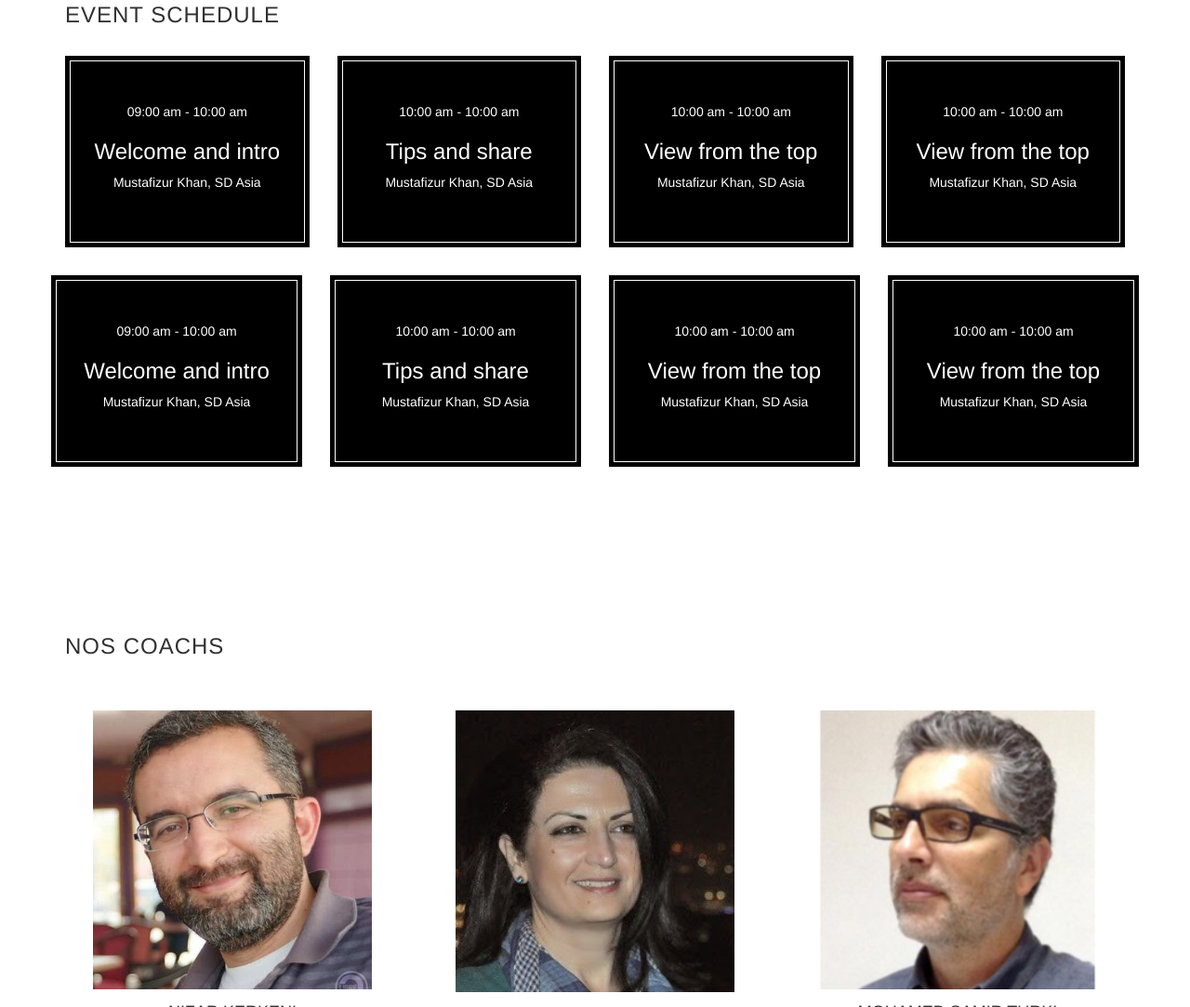
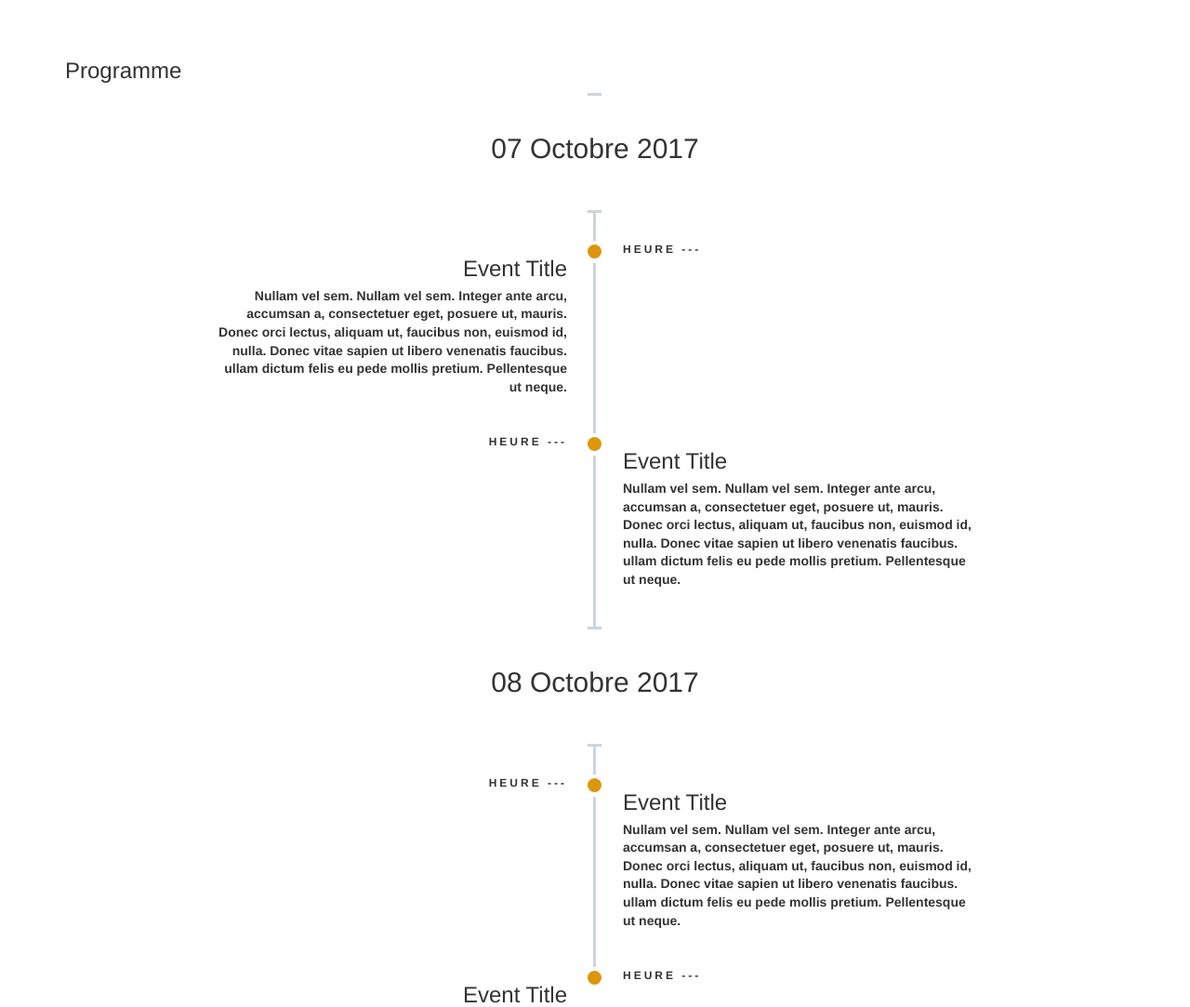
Before and after one commit to SafaTelli/big-data-hackathon-website, a website: page index.html in a window 1280 px wide. Shown: the part 3953-5036 px from the top of the page at 93% size. Drawn offline with nearby package versions, Linux system fonts and the light colour scheme; files that its build step writes are made by us from their sources; files whose address does not match are found by name.

Commit message:
timeline added

```diff
--- a/assets/css/main.css
+++ b/assets/css/main.css
@@ -167,6 +167,15 @@ width: 50% ;
 }
 .section-title-inscription {
 
+  color: #db960d;
+  letter-spacing: 1px;
+  margin: 0 0 20px;
+  text-transform: uppercase;
+  font-family: 'Advent Pro', sans-serif;
+  text-align: left;
+
+}
+.section-title-schedule {
   color: #db960d;
   letter-spacing: 1px;
   margin: 0 0 20px;
--- /dev/null
+++ b/assets/css/style.css
@@ -0,0 +1,285 @@
+body {
+  color: #768390;
+  background: #FFF;
+  font-family: "Effra", Helvetica, sans-serif;
+  padding: 0;
+  -webkit-font-smoothing: antialiased;
+}
+
+h1, h2, h3, h4, h5, h6 {
+  color: #3D4351;
+  margin-top: 0;
+}
+
+a {
+  color: #db960d;
+}
+a:hover {
+  color: #db960d;
+  text-decoration: none;
+}
+
+.example-header {
+  background: #3D4351;
+  color: #FFF;
+  font-weight: 300;
+  padding: 3em 1em;
+  text-align: center;
+}
+.example-header h1 {
+  color: #FFF;
+  font-weight: 300;
+  margin-bottom: 20px;
+}
+.example-header p {
+  font-size: 12px;
+  text-transform: uppercase;
+  letter-spacing: 3px;
+  font-weight: 700;
+}
+
+.container-fluid .row {
+  padding: 0 0 4em 0;
+}
+.container-fluid .row:nth-child(even) {
+  background: #F1F4F5;
+}
+
+.example-title {
+  text-align: center;
+  margin-bottom: 60px;
+  padding: 3em 0;
+  border-bottom: 1px solid #E4EAEC;
+}
+.example-title p {
+  margin: 0 auto;
+  font-size: 16px;
+  max-width: 400px;
+}
+
+/*==================================
+    TIMELINE
+==================================*/
+/*-- GENERAL STYLES
+------------------------------*/
+.timeline {
+  line-height: 1.4em;
+  list-style: none;
+  margin: 0;
+  padding: 0;
+  width: 100%;
+}
+.timeline h1, .timeline h2, .timeline h3, .timeline h4, .timeline h5, .timeline h6 {
+  line-height: inherit;
+}
+
+/*----- TIMELINE ITEM -----*/
+.timeline-item {
+  padding-left: 40px;
+  position: relative;
+}
+.timeline-item:last-child {
+  padding-bottom: 0;
+}
+
+/*----- TIMELINE INFO -----*/
+.timeline-info {
+  font-size: 12px;
+  font-weight: 700;
+  letter-spacing: 3px;
+  margin: 0 0 .5em 0;
+  text-transform: uppercase;
+  white-space: nowrap;
+}
+
+/*----- TIMELINE MARKER -----*/
+.timeline-marker {
+  position: absolute;
+  top: 0;
+  bottom: 0;
+  left: 0;
+  width: 15px;
+}
+.timeline-marker:before {
+  background: #db960d;
+  border: 3px solid transparent;
+  border-radius: 100%;
+  content: "";
+  display: block;
+  height: 15px;
+  position: absolute;
+  top: 4px;
+  left: 0;
+  width: 15px;
+  transition: background 0.3s ease-in-out, border 0.3s ease-in-out;
+}
+.timeline-marker:after {
+  content: "";
+  width: 3px;
+  background: #CCD5DB;
+  display: block;
+  position: absolute;
+  top: 24px;
+  bottom: 0;
+  left: 6px;
+}
+.timeline-item:last-child .timeline-marker:after {
+  content: none;
+}
+
+.timeline-item:not(.period):hover .timeline-marker:before {
+  background: transparent;
+  border: 3px solid #db960d;
+}
+
+/*----- TIMELINE CONTENT -----*/
+.timeline-content {
+  padding-bottom: 40px;
+}
+.timeline-content p:last-child {
+  margin-bottom: 0;
+}
+
+/*----- TIMELINE PERIOD -----*/
+.period {
+  padding: 0;
+}
+.period .timeline-info {
+  display: none;
+}
+.period .timeline-marker:before {
+  background: transparent;
+  content: "";
+  width: 15px;
+  height: auto;
+  border: none;
+  border-radius: 0;
+  top: 0;
+  bottom: 30px;
+  position: absolute;
+  border-top: 3px solid #CCD5DB;
+  border-bottom: 3px solid #CCD5DB;
+}
+.period .timeline-marker:after {
+  content: "";
+  height: 32px;
+  top: auto;
+}
+.period .timeline-content {
+  padding: 40px 0 70px;
+}
+.period .timeline-title {
+  margin: 0;
+}
+
+/*----------------------------------------------
+    MOD: TIMELINE SPLIT
+----------------------------------------------*/
+@media (min-width: 768px) {
+  .timeline-split .timeline, .timeline-centered .timeline {
+    display: table;
+  }
+  .timeline-split .timeline-item, .timeline-centered .timeline-item {
+    display: table-row;
+    padding: 0;
+  }
+  .timeline-split .timeline-info, .timeline-centered .timeline-info,
+  .timeline-split .timeline-marker,
+  .timeline-centered .timeline-marker,
+  .timeline-split .timeline-content,
+  .timeline-centered .timeline-content,
+  .timeline-split .period .timeline-info,
+  .timeline-centered .period .timeline-info {
+    display: table-cell;
+    vertical-align: top;
+  }
+  .timeline-split .timeline-marker, .timeline-centered .timeline-marker {
+    position: relative;
+  }
+  .timeline-split .timeline-content, .timeline-centered .timeline-content {
+    padding-left: 30px;
+  }
+  .timeline-split .timeline-info, .timeline-centered .timeline-info {
+    padding-right: 30px;
+  }
+  .timeline-split .period .timeline-title, .timeline-centered .period .timeline-title {
+    position: relative;
+    left: -45px;
+  }
+}
+
+/*----------------------------------------------
+    MOD: TIMELINE CENTERED
+----------------------------------------------*/
+@media (min-width: 992px) {
+  .timeline-centered,
+  .timeline-centered .timeline-item,
+  .timeline-centered .timeline-info,
+  .timeline-centered .timeline-marker,
+  .timeline-centered .timeline-content {
+    display: block;
+    margin: 0;
+    padding: 0;
+  }
+  .timeline-centered .timeline-item {
+    padding-bottom: 40px;
+    overflow: hidden;
+  }
+  .timeline-centered .timeline-marker {
+    position: absolute;
+    left: 50%;
+    margin-left: -7.5px;
+  }
+  .timeline-centered .timeline-info,
+  .timeline-centered .timeline-content {
+    width: 50%;
+  }
+  .timeline-centered > .timeline-item:nth-child(odd) .timeline-info {
+    float: left;
+    text-align: right;
+    padding-right: 30px;
+  }
+  .timeline-centered > .timeline-item:nth-child(odd) .timeline-content {
+    float: right;
+    text-align: left;
+    padding-left: 30px;
+  }
+  .timeline-centered > .timeline-item:nth-child(even) .timeline-info {
+    float: right;
+    text-align: left;
+    padding-left: 30px;
+  }
+  .timeline-centered > .timeline-item:nth-child(even) .timeline-content {
+    float: left;
+    text-align: right;
+    padding-right: 30px;
+  }
+  .timeline-centered > .timeline-item.period .timeline-content {
+    float: none;
+    padding: 0;
+    width: 100%;
+    text-align: center;
+  }
+  .timeline-centered .timeline-item.period {
+    padding: 50px 0 90px;
+  }
+  .timeline-centered .period .timeline-marker:after {
+    height: 30px;
+    bottom: 0;
+    top: auto;
+  }
+  .timeline-centered .period .timeline-title {
+    left: auto;
+  }
+}
+
+/*----------------------------------------------
+    MOD: MARKER OUTLINE
+----------------------------------------------*/
+.marker-outline .timeline-marker:before {
+  background: transparent;
+  border-color: #db960d;
+}
+.marker-outline .timeline-item:hover .timeline-marker:before {
+  background: #db960d;
+}
--- /dev/null
+++ b/assets/css/timeline.css
@@ -0,0 +1,297 @@
+
+
+body {
+    color: #768390;
+    background: #FFF;
+    font-family: "Effra", Helvetica, sans-serif;
+    padding: 0;
+    -webkit-font-smoothing: antialiased;
+}
+h1,h2,h3,h4,h5,h6 {
+    color: #3D4351;
+    margin-top: 0;
+}
+a {
+    color: #FF6B6B;
+}
+    a:hover {
+        color: scale-color(#FF6B6B);
+
+    }
+
+.example-header {
+    background: #3D4351;
+    color: #FFF;
+    font-weight: 300;
+    padding: 3em 1em;
+    text-align: center;
+    h1 {
+        color: #FFF;
+        font-weight: 300;
+        margin-bottom: 20px
+    }
+    p {
+        font-size: 12px;
+        text-transform: uppercase;
+        letter-spacing: 3px;
+        font-weight: 700;
+    }
+}
+.container-fluid {
+    .row {
+        padding: 0 0 4em 0;
+        &:nth-child(even) {
+            background: #F1F4F5;
+        }
+    }
+}
+
+.example-title {
+    text-align: center;
+    margin-bottom: 60px;
+    padding: 3em 0;
+    border-bottom: 1px solid #E4EAEC;
+    p {
+        margin: 0 auto;
+        font-size: 16px;
+        max-width: 400px;
+    }
+}
+
+/*==================================
+    TIMELINE
+==================================*/
+
+    /*-- GENERAL STYLES
+    ------------------------------*/
+    .timeline {
+        line-height: 1.4em;
+        list-style: none;
+        margin: 0;
+        padding: 0;
+        width: 100%;
+        h1, h2, h3, h4, h5, h6 {
+            line-height: inherit;
+        }
+    }
+
+    /*----- TIMELINE ITEM -----*/
+
+    .timeline-item {
+        padding-left: 40px;
+        position: relative;
+        &:last-child {
+            padding-bottom: 0;
+        }
+    }
+
+    /*----- TIMELINE INFO -----*/
+
+    .timeline-info {
+        font-size: 12px;
+        font-weight: 700;
+        letter-spacing: 3px;
+        margin: 0 0 .5em 0;
+        text-transform: uppercase;
+        white-space: nowrap;
+    }
+    /*----- TIMELINE MARKER -----*/
+
+    .timeline-marker {
+        position: absolute;
+        top: 0; bottom: 0; left: 0;
+        width: 15px;
+        &:before {
+            background: $primary-color;
+            border: 3px solid transparent;
+            border-radius: 100%;
+            content: "";
+            display: block;
+            height: 15px;
+            position: absolute;
+            top: 4px; left: 0;
+            width: 15px;
+            transition: background 0.3s ease-in-out,
+                    border 0.3s ease-in-out;
+        }
+        &:after {
+            content: "";
+            width: 3px;
+            background: #CCD5DB;
+            display: block;
+            position: absolute;
+            top: 24px; bottom: 0; left: 6px;
+        }
+        .timeline-item:last-child &:after {
+            content: none;
+        }
+    }
+    .timeline-item:not(.period):hover .timeline-marker:before {
+        background: transparent;
+        border: 3px solid $primary-color;
+    }
+
+    /*----- TIMELINE CONTENT -----*/
+
+    .timeline-content {
+        padding-bottom: 40px;
+        p:last-child {
+            margin-bottom: 0;
+        }
+    }
+
+    /*----- TIMELINE PERIOD -----*/
+
+    .period {
+        padding: 0;
+        .timeline-info {
+            display: none;
+        }
+        .timeline-marker {
+            &:before {
+                background: transparent;
+                content: "";
+                width: 15px;
+                height: auto;
+                border: none;
+                border-radius: 0;
+                top: 0;
+                bottom: 30px;
+                position: absolute;
+                border-top: 3px solid #CCD5DB;
+                border-bottom: 3px solid #CCD5DB;
+            }
+            &:after {
+                content: "";
+                height: 32px;
+                top: auto;
+            }
+        }
+        .timeline-content {
+            padding: 40px 0 70px;
+        }
+        .timeline-title {
+            margin: 0;
+        }
+    }
+
+    /*----------------------------------------------
+        MOD: TIMELINE SPLIT
+    ----------------------------------------------*/
+
+        .timeline-split {
+            @media (min-width: 768px) {
+                .timeline {
+                    display: table;
+                }
+                .timeline-item {
+                    display: table-row;
+                    padding: 0;
+                }
+                .timeline-info,
+                .timeline-marker,
+                .timeline-content,
+                .period .timeline-info {
+                    display: table-cell;
+                    vertical-align: top;
+                }
+                .timeline-marker {
+                    position: relative;
+                }
+                .timeline-content {
+                    padding-left: 30px;
+                }
+                .timeline-info {
+                    padding-right: 30px;
+                }
+                .period .timeline-title {
+                    position: relative;
+                    left: -45px;
+                }
+            }
+        }
+
+    /*----------------------------------------------
+        MOD: TIMELINE CENTERED
+    ----------------------------------------------*/
+
+        .timeline-centered {
+            @extend .timeline-split;
+            @media (min-width: 992px) {
+                &,
+                .timeline-item,
+                .timeline-info,
+                .timeline-marker,
+                .timeline-content {
+                    display: block;
+                    margin: 0;
+                    padding: 0;
+                }
+                .timeline-item {
+                    padding-bottom: 40px;
+                    overflow: hidden;
+                }
+                .timeline-marker {
+                    position: absolute;
+                    left: 50%;
+                    margin-left: -7.5px;
+                }
+                .timeline-info,
+                .timeline-content {
+                    width: 50%;
+                }
+                > .timeline-item:nth-child(odd) .timeline-info {
+                    float: left;
+                    text-align: right;
+                    padding-right: 30px;
+                }
+                > .timeline-item:nth-child(odd) .timeline-content {
+                    float: right;
+                    text-align: left;
+                    padding-left: 30px;
+                }
+                > .timeline-item:nth-child(even) .timeline-info {
+                    float: right;
+                    text-align: left;
+                    padding-left: 30px;
+                }
+                > .timeline-item:nth-child(even) .timeline-content {
+                    float: left;
+                    text-align: right;
+                    padding-right: 30px;
+                }
+                > .timeline-item.period .timeline-content {
+                    float: none;
+                    padding: 0;
+                    width: 100%;
+                    text-align: center;
+                }
+                .timeline-item.period {
+                    padding: 50px 0 90px;
+                }
+                .period .timeline-marker:after {
+                    height: 30px;
+                    bottom: 0;
+                    top: auto;
+                }
+                .period .timeline-title {
+                    left: auto;
+                }
+            }
+        }
+
+    /*----------------------------------------------
+        MOD: MARKER OUTLINE
+    ----------------------------------------------*/
+
+        .marker-outline {
+            .timeline-marker {
+                &:before {
+                    background: transparent;
+                    border-color: $primary-color;
+                }
+            }
+            .timeline-item:hover .timeline-marker:before {
+                background: $primary-color;
+            }
+        }
--- a/index.html
+++ b/index.html
@@ -11,6 +11,7 @@
     <link rel="stylesheet" href="bower_components/bootstrap/dist/css/bootstrap.min.css">
     <link rel="stylesheet" href="bower_components/ionicons/css/ionicons.min.css">
     <link rel="stylesheet" href="assets/css/main.css">
+    <link rel="stylesheet" href="assets/css/style.css">
     <link rel="stylesheet" href="http://netdna.bootstrapcdn.com/bootstrap/3.1.1/css/bootstrap.min.css">
 </head>
 
@@ -463,94 +464,83 @@ administrative par l’usage des technologies du numérique.</p></h3>
             </div>
         </div>
     </section>
+    </br></br>
      <section id="schedule" class="section schedule">
-        <div class="container">
-            <div class="row">
+          <div class="container">
+              <div class="row">
                 <div class="col-md-12">
-                    <h3 class="section-title">Event Schedule</h3>
+                    <h3 class="section-title-schedule">Programme</h3>
                 </div>
             </div>
-            <div class="row">
-                <div class="col-md-3 col-sm-6">
-                    <div class="schedule-box">
-                        <div class="time">
-                            <time datetime="09:00">09:00 am</time> - <time datetime="22:00">10:00 am</time>
-                        </div>
-                        <h3>Welcome and intro</h3>
-                        <p>Mustafizur Khan, SD Asia</p>
+              </div>
+
+        <div class="container-fluid">
+    <div class="row example-centered">
+
+        <div class="col-xs-10 col-xs-offset-1 col-sm-8 col-sm-offset-2">
+            <ul class="timeline timeline-centered">
+                 <li class="timeline-item period">
+                    <div class="timeline-info"></div>
+                    <div class="timeline-marker"></div>
+                    <div class="timeline-content">
+                        <h2 class="timeline-title">07 Octobre 2017</h2>
                     </div>
-                </div>
-                <div class="col-md-3 col-sm-6">
-                    <div class="schedule-box">
-                        <div class="time">
-                            <time datetime="10:00">10:00 am</time> - <time datetime="22:00">10:00 am</time>
-                        </div>
-                        <h3>Tips and share</h3>
-                        <p>Mustafizur Khan, SD Asia</p>
+                </li>
+                <li class="timeline-item">
+                    <div class="timeline-info">
+                        <span>Heure ---</span>
                     </div>
-                </div>
-                <div class="col-md-3 col-sm-6">
-                    <div class="schedule-box">
-                        <div class="time">
-                            <time datetime="10:00">10:00 am</time> - <time datetime="22:00">10:00 am</time>
-                        </div>
-                        <h3>View from the top</h3>
-                        <p>Mustafizur Khan, SD Asia</p>
+                    <div class="timeline-marker"></div>
+                    <div class="timeline-content">
+                        <h3 class="timeline-title">Event Title</h3>
+                        <p>Nullam vel sem. Nullam vel sem. Integer ante arcu, accumsan a, consectetuer eget, posuere ut, mauris. Donec orci lectus, aliquam ut, faucibus non, euismod id, nulla. Donec vitae sapien ut libero venenatis faucibus. ullam dictum felis
+                            eu pede mollis pretium. Pellentesque ut neque.</p>
                     </div>
-                </div>
-                 <div class="col-md-3 col-sm-6">
-                    <div class="schedule-box">
-                        <div class="time">
-                            <time datetime="10:00">10:00 am</time> - <time datetime="22:00">10:00 am</time>
-                        </div>
-                        <h3>View from the top</h3>
-                        <p>Mustafizur Khan, SD Asia</p>
+                </li>
+                <li class="timeline-item">
+                    <div class="timeline-info">
+                        <span>Heure ---</span>
                     </div>
-                </div>
-                   <div class="row">
-                <div class="col-md-12">
-                    <h3 class="section-title"></h3>
-                </div>
-            </div>
-            <div class="row">
-                <div class="col-md-3 col-sm-6">
-                    <div class="schedule-box">
-                        <div class="time">
-                            <time datetime="09:00">09:00 am</time> - <time datetime="22:00">10:00 am</time>
-                        </div>
-                        <h3>Welcome and intro</h3>
-                        <p>Mustafizur Khan, SD Asia</p>
+                    <div class="timeline-marker"></div>
+                    <div class="timeline-content">
+                        <h3 class="timeline-title">Event Title</h3>
+                        <p>Nullam vel sem. Nullam vel sem. Integer ante arcu, accumsan a, consectetuer eget, posuere ut, mauris. Donec orci lectus, aliquam ut, faucibus non, euismod id, nulla. Donec vitae sapien ut libero venenatis faucibus. ullam dictum felis
+                            eu pede mollis pretium. Pellentesque ut neque. </p>
                     </div>
-                </div>
-                <div class="col-md-3 col-sm-6">
-                    <div class="schedule-box">
-                        <div class="time">
-                            <time datetime="10:00">10:00 am</time> - <time datetime="22:00">10:00 am</time>
-                        </div>
-                        <h3>Tips and share</h3>
-                        <p>Mustafizur Khan, SD Asia</p>
+                </li>
+                <li class="timeline-item period">
+                    <div class="timeline-info"></div>
+                    <div class="timeline-marker"></div>
+                    <div class="timeline-content">
+                        <h2 class="timeline-title">08 Octobre 2017 </h2>
                     </div>
-                </div>
-                <div class="col-md-3 col-sm-6">
-                    <div class="schedule-box">
-                        <div class="time">
-                            <time datetime="10:00">10:00 am</time> - <time datetime="22:00">10:00 am</time>
-                        </div>
-                        <h3>View from the top</h3>
-                        <p>Mustafizur Khan, SD Asia</p>
+                </li>
+                <li class="timeline-item">
+                    <div class="timeline-info">
+                        <span>Heure ---</span>
                     </div>
-                </div>
-                 <div class="col-md-3 col-sm-6">
-                    <div class="schedule-box">
-                        <div class="time">
-                            <time datetime="10:00">10:00 am</time> - <time datetime="22:00">10:00 am</time>
-                        </div>
-                        <h3>View from the top</h3>
-                        <p>Mustafizur Khan, SD Asia</p>
+                    <div class="timeline-marker"></div>
+                    <div class="timeline-content">
+                        <h3 class="timeline-title">Event Title</h3>
+                        <p>Nullam vel sem. Nullam vel sem. Integer ante arcu, accumsan a, consectetuer eget, posuere ut, mauris. Donec orci lectus, aliquam ut, faucibus non, euismod id, nulla. Donec vitae sapien ut libero venenatis faucibus. ullam dictum felis
+                            eu pede mollis pretium. Pellentesque ut neque. </p>
                     </div>
-                </div>
-
-            </div>
+                </li>
+                <li class="timeline-item">
+                    <div class="timeline-info">
+                        <span>Heure ---</span>
+                    </div>
+                    <div class="timeline-marker"></div>
+                    <div class="timeline-content">
+                        <h3 class="timeline-title">Event Title</h3>
+                        <p>Nullam vel sem. Nullam vel sem. Integer ante arcu, accumsan a, consectetuer eget, posuere ut, mauris. Donec orci lectus, aliquam ut, faucibus non, euismod id, nulla. Donec vitae sapien ut libero venenatis faucibus. ullam dictum felis
+                            eu pede mollis pretium. Pellentesque ut neque. </p>
+                    </div>
+                </li>
+            </ul>
+        </div>
+    </div>
+</div>
     </section>
 
      <section id="coachs" class="section coachs">
```
Also changed, not shown: assets/css/timeline.css.txt (added).
